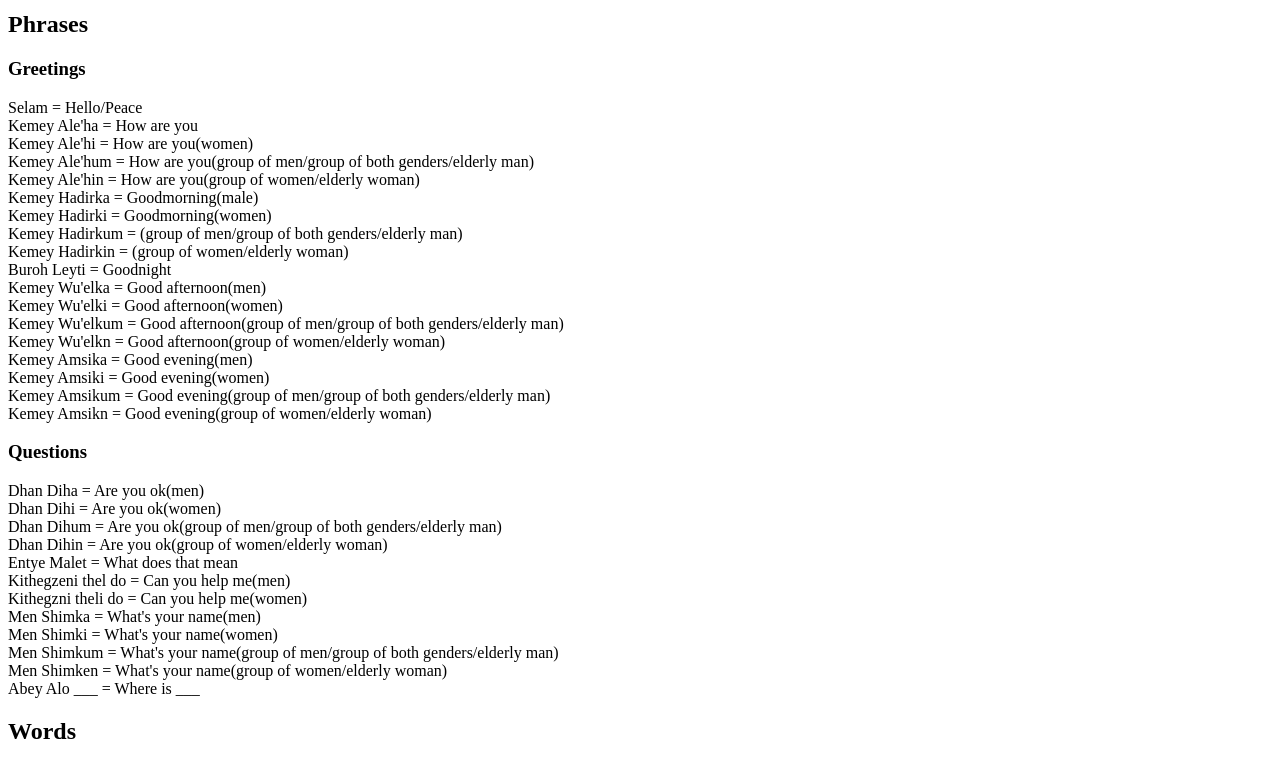
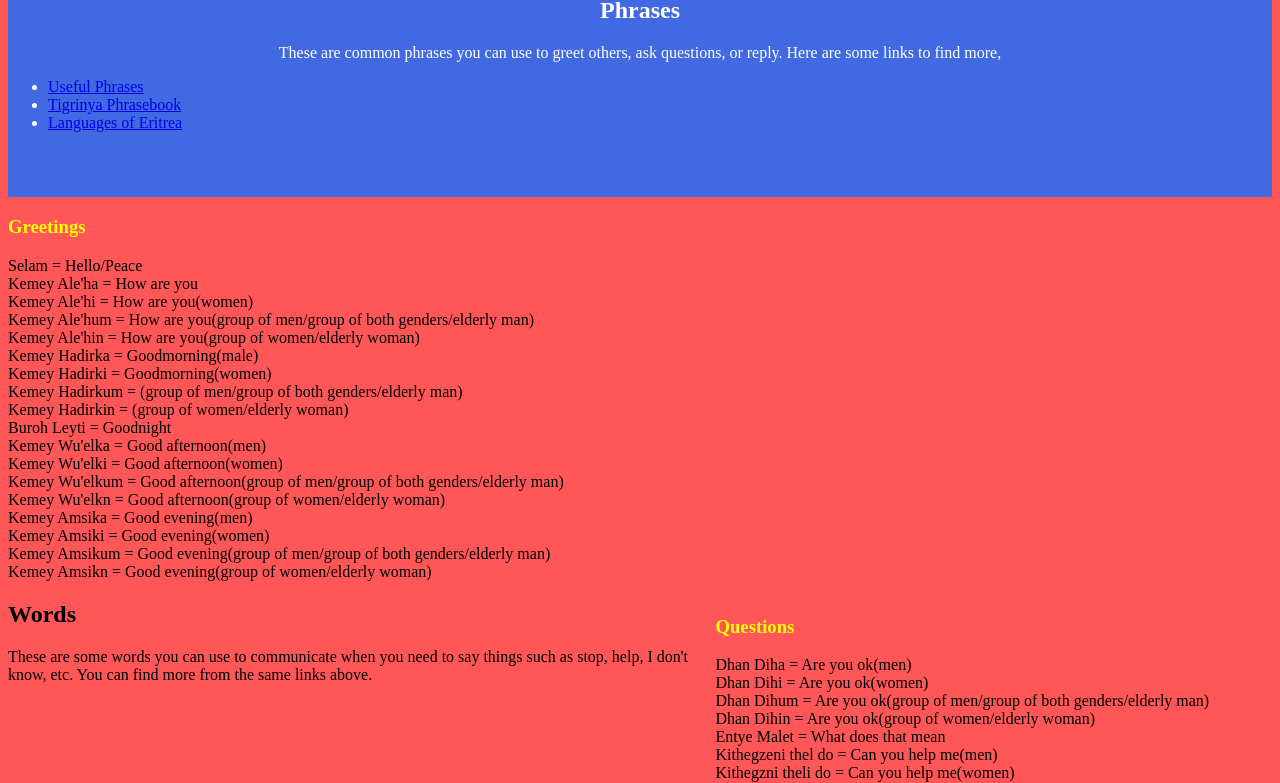
Before and after one commit to josy-h/josy-h.github.io, a plain HTML site: page index.html in a window 1280 px wide. Shown: the part 69-852 px from the top of the page. Drawn offline with Linux system fonts and the light colour scheme.

Commit message:
Update index.html

```diff
--- a/index.html
+++ b/index.html
@@ -1,10 +1,49 @@
-<!DOCTYPE html>
 <html><head>
         <meta charset="utf-8">
-    <title>Random website</title>
-</head><body>
+        <title>Tigrinya Website</title>
+        <style>
+    body {
+        background: #ff5757;
+    }
+    .header {
+        background: #920000;
+        color: white;
+        text-align: center;
+    }
+    #Phrases {
+        background: #4169E1;
+        color: white;
+        text-align: center;
+        height: 200px;
+    }
+    #wordsinP {
+        text-align: center;
+    }
+    #linksinP {
+        text-align: left;
+    }
+    h3 {
+        color: yellow;
+    }
+    #Questions {
+        float: right;
+        margin-right: 6px;
+    }
+</style>
+    </head>
+    <body>
+        <div class="header">
     <h1>Tigrinya Words and phrases</h1>
+</div>
+        <div id="Phrases">
     <h2>Phrases</h2>
+    <p id="wordsinP">These are common phrases you can use to greet others, ask questions, or reply. Here are some links to find more,
+    </p><ul id="linksinP">
+        <li><a href="https://omniglot.com/language/phrases/tigrinya.php">Useful Phrases</a></li>
+        <li><a href="https://en.wikivoyage.org/wiki/Tigrinya_phrasebook">Tigrinya Phrasebook</a></li>
+        <li><a href="http://www.eritrea.be/old/eritrea-languages.htm">Languages of Eritrea</a></li>
+    </ul>
+    <p></p></div>
         <h3>Greetings</h3>
             <p>Selam = Hello/Peace <br>
             Kemey Ale'ha = How are you <br>
@@ -23,7 +62,7 @@
             Kemey Amsiki = Good evening(women) <br>
             Kemey Amsikum = Good evening(group of men/group of both genders/elderly man) <br>
             Kemey Amsikn = Good evening(group of women/elderly woman)</p>
-        <h3>Questions</h3>
+        <div id="Questions"><h3>Questions</h3>
             <p>Dhan Diha = Are you ok(men) <br>
             Dhan Dihi = Are you ok(women) <br>
             Dhan Dihum = Are you ok(group of men/group of both genders/elderly man) <br>
@@ -35,8 +74,12 @@
             Men Shimki = What's your name(women) <br>
             Men Shimkum = What's your name(group of men/group of both genders/elderly man) <br>
             Men Shimken = What's your name(group of women/elderly woman) <br>
-          Abey Alo ___ = Where is ___</p>
+            Abey Alo ___ = Where is ___</p></div>
+        <div id="Words">
     <h2>Words</h2>
+    <p>These are some words you can use to communicate when you need to say things such as stop, help, I don't know, etc. You can find more from the same links above.</p>
+</div>
+
 
 
 </body></html>
```
Lines whose indentation alone changed are shown as unchanged.
